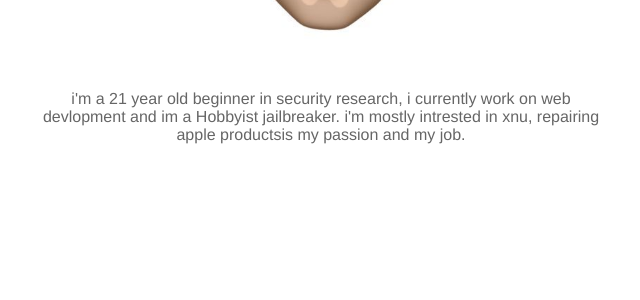
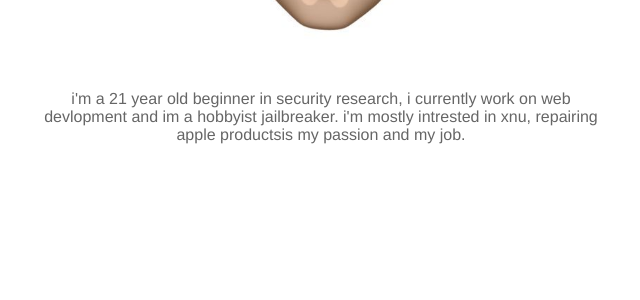
Before and after one commit to jdzmfg/jdzmfg.github.io, a Jekyll site: the page built from about.html, in a window 1280 px wide. Shown: the part 387-687 px from the top of the page, without its empty margins (319-959 px from the left). Built offline with Jekyll 4.4.1, drawn with Linux system fonts in a browser that asks for light colours.

```diff
--- a/about.html
+++ b/about.html
@@ -10,7 +10,7 @@ title: about
   </div>
   <br>
   i'm a 21 year old beginner in security research,
-  i currently work on web devlopment and im a Hobbyist jailbreaker.
+  i currently work on web devlopment and im a hobbyist jailbreaker.
   i'm mostly intrested in xnu, repairing apple productsis my passion and my job.
   <br/>
 </section>
```
